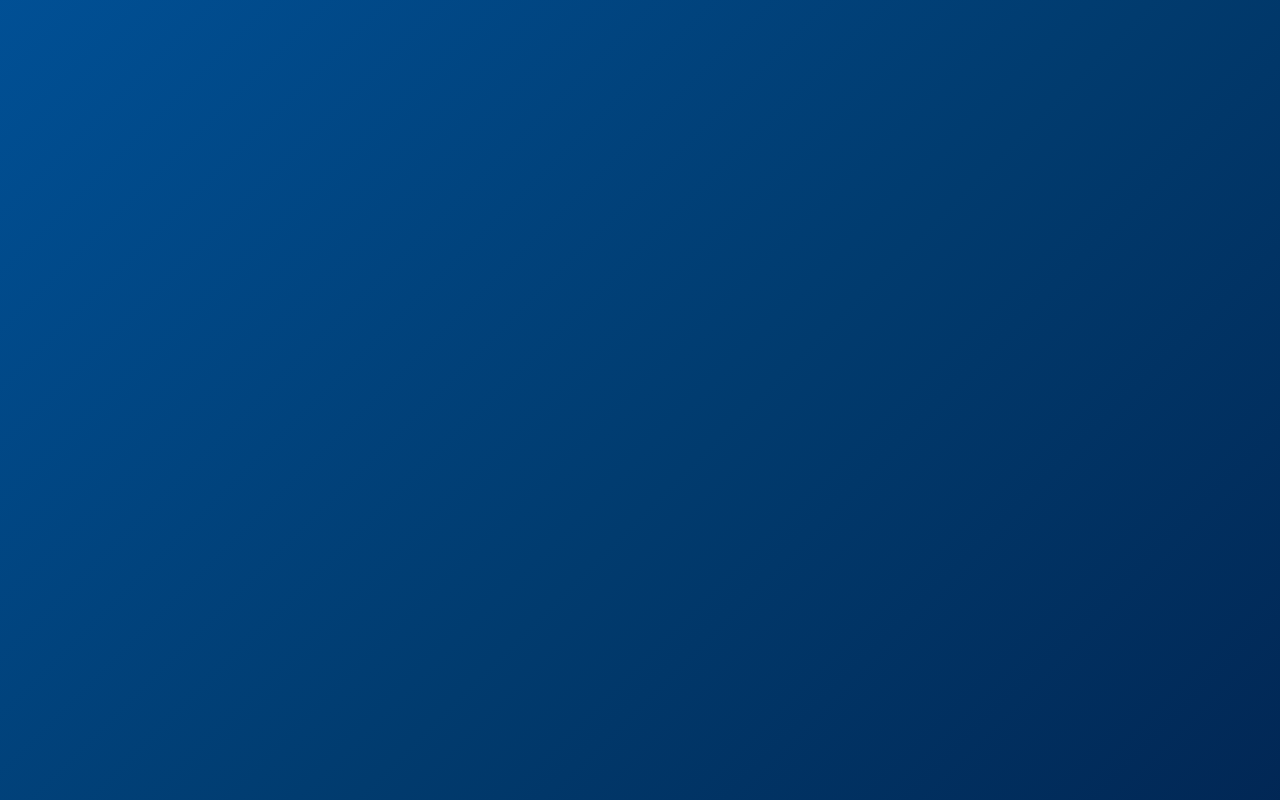
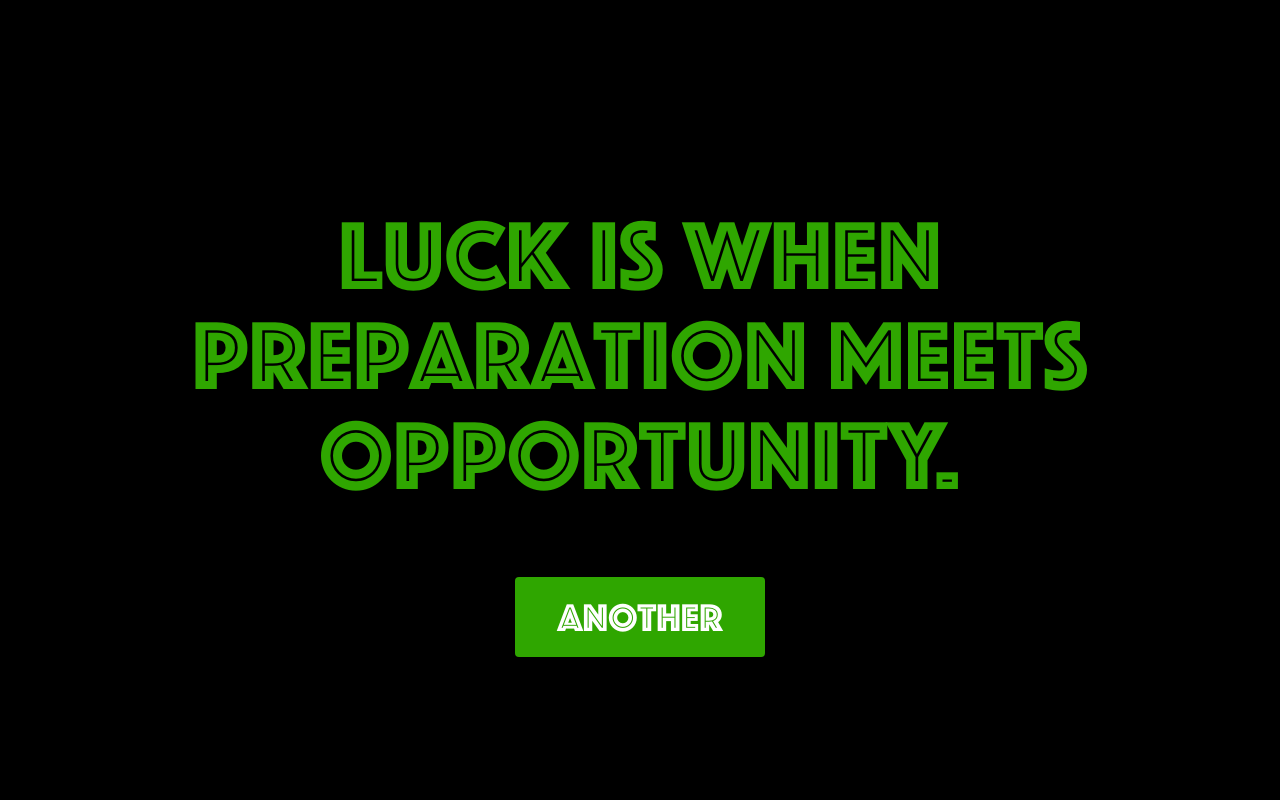
Before and after one commit to scheiber/scheiber.dev, a React (Create React App) app: page /motivator in a window 1280 px wide. Before the commit this address had no page. Built offline with nearby package versions, Linux system fonts and the light colour scheme.

Commit message:
create motivator

```diff
--- a/src/App.js
+++ b/src/App.js
@@ -2,6 +2,7 @@ import "./App.css";
 import { Routes, Route } from "react-router-dom";
 import Home from "./pages/Home";
 import Affirmations from "./pages/Affirmations";
+import Motivator from "./pages/Motivator";
 
 function App() {
   return (
@@ -10,6 +11,7 @@ function App() {
         <Routes>
           <Route path="/" element={<Home />} />
           <Route path="/affirmations" element={<Affirmations />} />
+          <Route path="/motivator" element={<Motivator />} />
         </Routes>
       </header>
     </div>
--- /dev/null
+++ b/src/components/MotivatorList.js
@@ -0,0 +1,28 @@
+const affirmations = [
+  "Grind it out.",
+  "This is a means to an end.",
+  "Programming isn't about what you know. It's about what you can figure out.",
+  "We are what we believe we are.",
+  "Be greater.",
+  "Be your own hero.",
+  "The only limit is yourself.",
+  "It's never too late to be the person you want to be. You need to choose the life you want.",
+  "Nobody in life gets exactly what they thought they were going to get. But if you work really hard and you're kind, amazing things will happen.",
+  "You can't stop the waves, but you can learn how to surf.",
+  "A thing is a thing, not what is said of that thing.",
+  "You have the power to be your best.",
+  "Luck is when preparation meets opportunity.",
+  "You may delay, but time will not.",
+  "It is never too late to be what you might have been.",
+  "Adventure may hurt you, but monotony will kill you.",
+  "Either I will find a way, or I will make one.",
+  "Your life does not get better by chance. It gets better by change.",
+  "Time's arrow neither stands still nor reverses. It merely marches forward.",
+  "Do it for you. No one else.",
+  "It gets easier. Every day it gets a little easier.",
+  "Opportunities don't happen, you create them.",
+  "Do not fear failure. Fear not trying.",
+  "Any fool can write code that a computer can understand. Good programmers write code that humans can understand.",
+];
+
+export default affirmations;
--- /dev/null
+++ b/src/pages/Motivator.css
@@ -0,0 +1,46 @@
+.motivator {
+  background-color: #000000;
+  min-height: 100vh;
+  display: flex;
+  justify-content: center;
+  align-content: center;
+  flex-direction: column;
+}
+
+.motivation {
+  color: #2fa600;
+  font-size: 100px;
+  font-family: "Phosphate";
+  margin-left: 10%;
+  margin-right: 10%;
+  font-weight: normal;
+  line-height: 100%;
+}
+
+.another-motivator {
+  background-color: #2fa600;
+  font-family: "Phosphate";
+  border: none;
+  color: white;
+  font-weight: bold;
+  padding: 15px 15px;
+  text-align: center;
+  text-decoration: none;
+  font-size: 40px;
+  margin: 5px;
+  width: 250px;
+  cursor: pointer;
+  border-radius: 4px;
+  font-weight: normal;
+}
+
+.another-motivator:hover {
+  background-color: #e7e7e7;
+  color: black;
+}
+
+@media (max-width: 767px) {
+  .motivation {
+    font-size: 50px;
+  }
+}
--- /dev/null
+++ b/src/pages/Motivator.js
@@ -0,0 +1,27 @@
+import "./Motivator.css";
+import { HelmetProvider, Helmet } from "react-helmet-async";
+
+const motivator = require("../components/MotivatorList").default;
+const i = Math.floor(Math.random() * motivator.length);
+
+const refreshPage = () => {
+  window.location.reload();
+};
+
+const Motivator = () => (
+  <div className="motivator">
+    <HelmetProvider>
+      <Helmet>
+        <title>Motivator</title>
+      </Helmet>
+    </HelmetProvider>
+    <h1 className="motivation">{motivator[i]}</h1>
+    <div className="affirm-button">
+      <button className="another-motivator" onClick={refreshPage}>
+        Another
+      </button>
+    </div>
+  </div>
+);
+
+export default Motivator;
```
